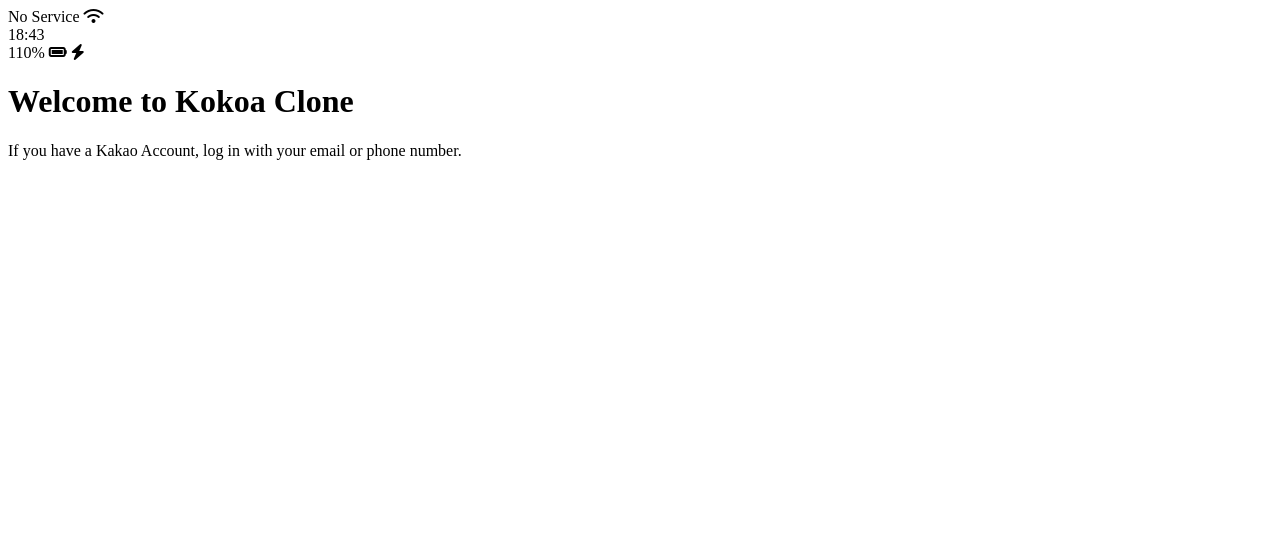
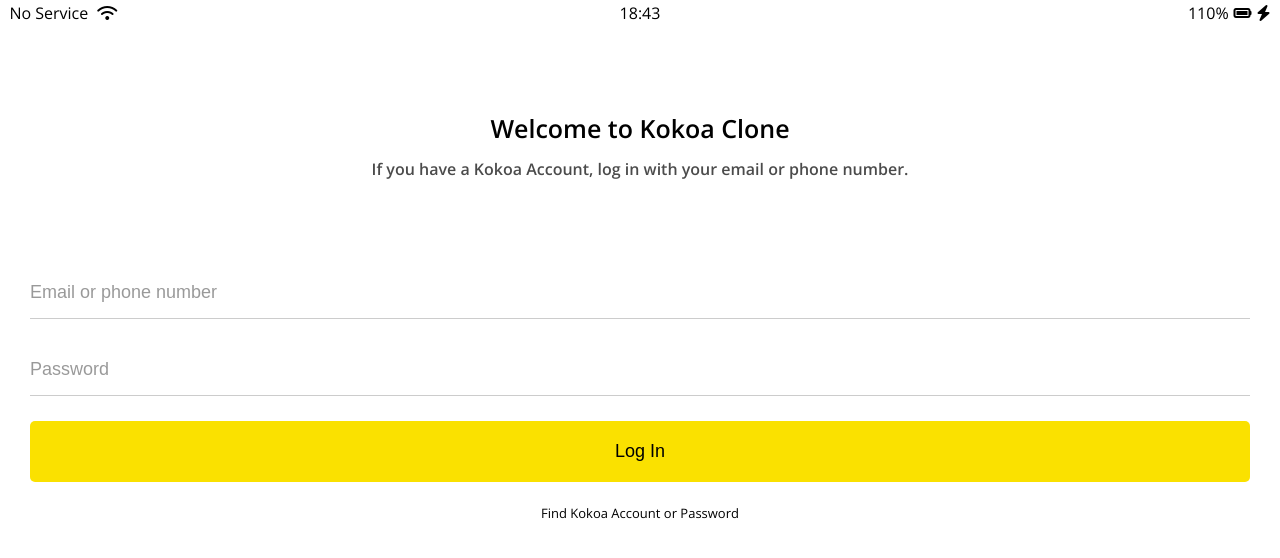
Before and after one commit to ekgus9701/KokoaTalk_Clone, a plain HTML site: page index.html in a window 1280 px wide. Drawn offline with nearby package versions, Linux system fonts and the light colour scheme.

Commit message:
0325 clone coding

```diff
--- /dev/null
+++ b/css/components/nav-bar.css
@@ -0,0 +1,9 @@
+.nav {
+  background-color: #f9f9fa;
+  padding: 20px 40px;
+}
+
+.nav__list {
+  display: flex;
+  justify-content: space-between;
+}
--- /dev/null
+++ b/css/components/status-bar.css
@@ -0,0 +1,31 @@
+.status-bar {
+  display: flex;
+  justify-content: center;
+  padding: 5px 3px;
+}
+
+.status-bar__column {
+  width: 33%;
+}
+
+.status-bar__column:first-child span {
+  margin-right: 5px;
+}
+
+.status-bar__column:nth-child(2) {
+  display: flex;
+  justify-content: center;
+}
+.status-bar__column:last-child {
+  display: flex;
+  justify-content: flex-end;
+  align-items: center;
+}
+
+.status-bar__column .fa-battery-full {
+  margin: 0px 5px;
+}
+
+#login-form input:focus {
+  border-color: rgba(0, 0, 0, 0.4);
+}
--- /dev/null
+++ b/css/reset.css
@@ -0,0 +1,127 @@
+html,
+body,
+div,
+span,
+applet,
+object,
+iframe,
+h1,
+h2,
+h3,
+h4,
+h5,
+h6,
+p,
+blockquote,
+pre,
+a,
+abbr,
+acronym,
+address,
+big,
+cite,
+code,
+del,
+dfn,
+em,
+img,
+ins,
+kbd,
+q,
+s,
+samp,
+small,
+strike,
+strong,
+sub,
+sup,
+tt,
+var,
+b,
+u,
+i,
+center,
+dl,
+dt,
+dd,
+ol,
+ul,
+li,
+fieldset,
+form,
+label,
+legend,
+table,
+caption,
+tbody,
+tfoot,
+thead,
+tr,
+th,
+td,
+article,
+aside,
+canvas,
+details,
+embed,
+figure,
+figcaption,
+footer,
+header,
+hgroup,
+menu,
+nav,
+output,
+ruby,
+section,
+summary,
+time,
+mark,
+audio,
+video {
+  margin: 0;
+  padding: 0;
+  border: 0;
+  font-size: 100%;
+  font: inherit;
+  vertical-align: baseline;
+}
+/* HTML5 display-role reset for older browsers */
+article,
+aside,
+details,
+figcaption,
+figure,
+footer,
+header,
+hgroup,
+menu,
+nav,
+section {
+  display: block;
+}
+body {
+  line-height: 1;
+}
+ol,
+ul {
+  list-style: none;
+}
+blockquote,
+q {
+  quotes: none;
+}
+blockquote:before,
+blockquote:after,
+q:before,
+q:after {
+  content: "";
+  content: none;
+}
+table {
+  border-collapse: collapse;
+  border-spacing: 0;
+}
+input:focus {
+  outline: none;
+}
--- /dev/null
+++ b/css/screens/login.css
@@ -0,0 +1,57 @@
+.welcome-header {
+  margin: 90px 0px;
+  text-align: center;
+  display: flex;
+  flex-direction: column;
+  align-items: center;
+  font-weight: 600;
+}
+
+.welcome-header__title {
+  margin-bottom: 20px;
+  font-size: 25px;
+}
+
+.welcome-header__text {
+  width: 60%;
+  opacity: 0.7;
+}
+
+#login-form {
+  display: flex;
+  flex-direction: column;
+  margin: 0px 30px;
+}
+
+#login-form input {
+  border: none;
+  font-size: 18px;
+  padding: 15px 0px;
+  margin-bottom: 25px;
+}
+
+#login-form input:not([type="submit"]) {
+  border-bottom: 1px solid rgba(0, 0, 0, 0.2);
+  transition: border-color 0.3s ease-in-out;
+}
+
+#login-form input[type="submit"] {
+  background-color: var(--yellow);
+  cursor: pointer;
+  padding: 20px 0px;
+  border-radius: 5px;
+}
+
+#login-form input::placeholder {
+  color: rgba(0, 0, 0, 0.4);
+}
+#login-form input:focus {
+  border-color: var(--yellow);
+}
+
+#login-form a {
+  text-align: center;
+  text-decoration: none;
+  color: inherit;
+  font-size: 13px;
+}
--- /dev/null
+++ b/css/styles.css
@@ -0,0 +1,14 @@
+@import url("https://fonts.googleapis.com/css2?family=Open+Sans:wght@400;600&display=swap");
+@import "reset.css";
+@import "variables.css";
+
+/* Components */
+@import "components/status-bar.css";
+@import "components/nav-bar.css";
+
+/* Screens */
+@import "screens/login.css";
+
+body {
+  font-family: "Open Sans", sans-serif;
+}
--- /dev/null
+++ b/css/variables.css
@@ -0,0 +1,3 @@
+:root {
+  --yellow: #fae100;
+}
--- a/index.html
+++ b/index.html
@@ -1,29 +1,40 @@
 <!DOCTYPE html>
 <html lang="en">
   <head>
-    <meta charset="UTF-8">
-    <meta http-equiv="X-UA-Compatible" content="IE=edge">
-    <meta name="viewport" content="width=device-width, initial-scale=1.0">
+    <link rel="stylesheet" href="css/styles.css" />
+    <meta charset="UTF-8" />
+    <meta name="viewport" content="width=device-width, initial-scale=1.0" />
     <title>Welcome to Kokoa Clone</title>
   </head>
   <body>
-    <div id="status-bar">
-        <div class=""status-bar__column">
+    <div class="status-bar">
+      <div class="status-bar__column">
         <span>No Service</span>
         <i class="fas fa-wifi"></i>
-        <!--Todo: Wifi Icon -->
       </div>
-        <div class=""status-bar__column">
-        <span>18:43</span></div>
-        <div class=""status-bar__column"><span>110%</span>
+      <div class="status-bar__column">
+        <span>18:43</span>
+      </div>
+      <div class="status-bar__column">
+        <span>110%</span>
         <i class="fas fa-battery-full"></i>
-            <i class="fas fa-bolt"></i></div>
+        <i class="fas fa-bolt"></i>
+      </div>
     </div>
 
-    <header>
-        <h1>Welcome to Kokoa Clone</h1>
-        <p>If you have a Kakao Account, log in with your email or phone number.</p>
+    <header class="welcome-header">
+      <h1 class="welcome-header__title">Welcome to Kokoa Clone</h1>
+      <p class="welcome-header__text">
+        If you have a Kokoa Account, log in with your email or phone number.
+      </p>
     </header>
+
+    <form action="friends.html" method="get" id="login-form">
+      <input type="text" placeholder="Email or phone number" />
+      <input type="password" placeholder="Password" />
+      <input type="submit" value="Log In" />
+      <a href="#">Find Kokoa Account or Password</a>
+    </form>
 
     <script
       src="https://kit.fontawesome.com/6478f529f2.js"
--- a/styles.css
+++ /dev/null
@@ -1,3 +0,0 @@
-h1 {
-  background-color: red;
-}
```
Also changed, not shown: friends.html (added, +51 -0 lines), before_clone/home.html (renamed from home.html). Lines whose indentation alone changed are shown as unchanged.
